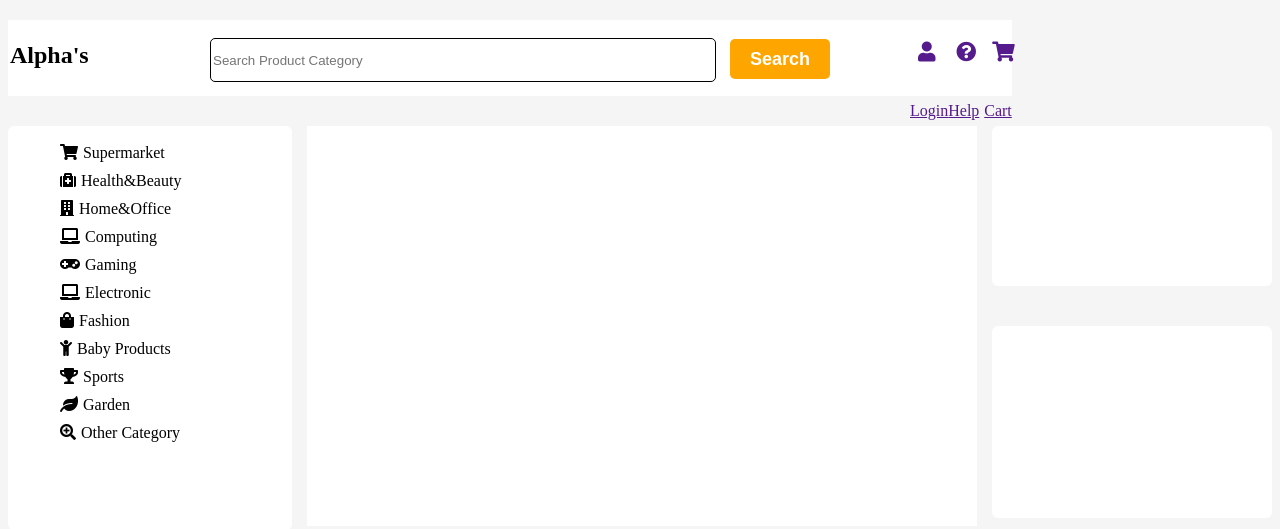
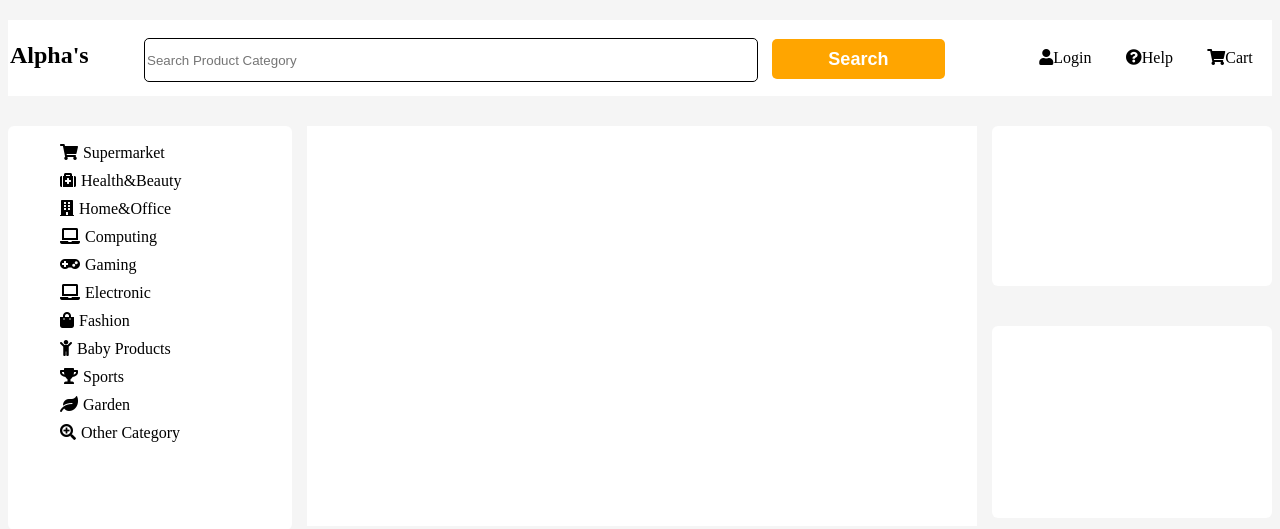
Before and after one commit to LifsaDev/myjum, a PHP site: page / in a window 1280 px wide. Shown: the part 68-597 px from the top of the page. Run offline with PHP 8.4, Linux system fonts and the light colour scheme.

Commit message:
Update index.css

```diff
--- a/index.css
+++ b/index.css
@@ -20,7 +20,7 @@ body{
     align-items: center;
 }
 .navtop div h1 {
-    flex: 1;
+    flex:1;
     font-size: 24px;
     padding: 0;
     margin: 0;
@@ -39,37 +39,41 @@ body{
 .navtop div a:hover {
     color: #eaebed;
 }
+
 .searchdiv{
-    width:1000px;
     margin-top:20px;
     border:2px solid white;
     height:72px;
     display:flex;
-    background-color:#ffffff
+    background-color:#ffffff;
 }
 
 .searchdiv button:hover{
     background-color:darkorange;
 }
+
 .searchdiv .inputs{
     width:70%;
 }
 .searchdiv .logo{
+    width:10%;
+}
+
+.searchdiv .icons{
     width:20%;
+    display:flex;
+    margin:auto;
 }
-.searchdiv .icons{
-    width:10%;
-    display:inline-flex;
+.searchdiv .icons a{
+    text-decoration:none;
+    margin:auto;
+    color:black;
 }
-.searchdiv i{
-    height:40px;
-    font-size:20px;
-    margin:20px 8px;
-    cursor:pointer;
-    margin-top:16px auto;
+.searchdiv .icons a:hover{
+    color:orange;
 }
 .searchdiv button{
-    width:100px;
+    width:20%;
     background-color:orange;
     border:1px;
     border-radius:5px;
@@ -79,11 +83,15 @@ body{
     color:white;
     cursor:pointer;
     margin-left:10px;
-
-
+}
+.searchdiv div.inputs{
+    padding:0px 10px;
+}
+.serachdiv div.icons a{
+    margin:auto 10px;
 }
 .searchdiv input{
-    width:500px;
+    width:70%;
     height:40px;
     border-radius:5px;
     border:1px solid black;
```
